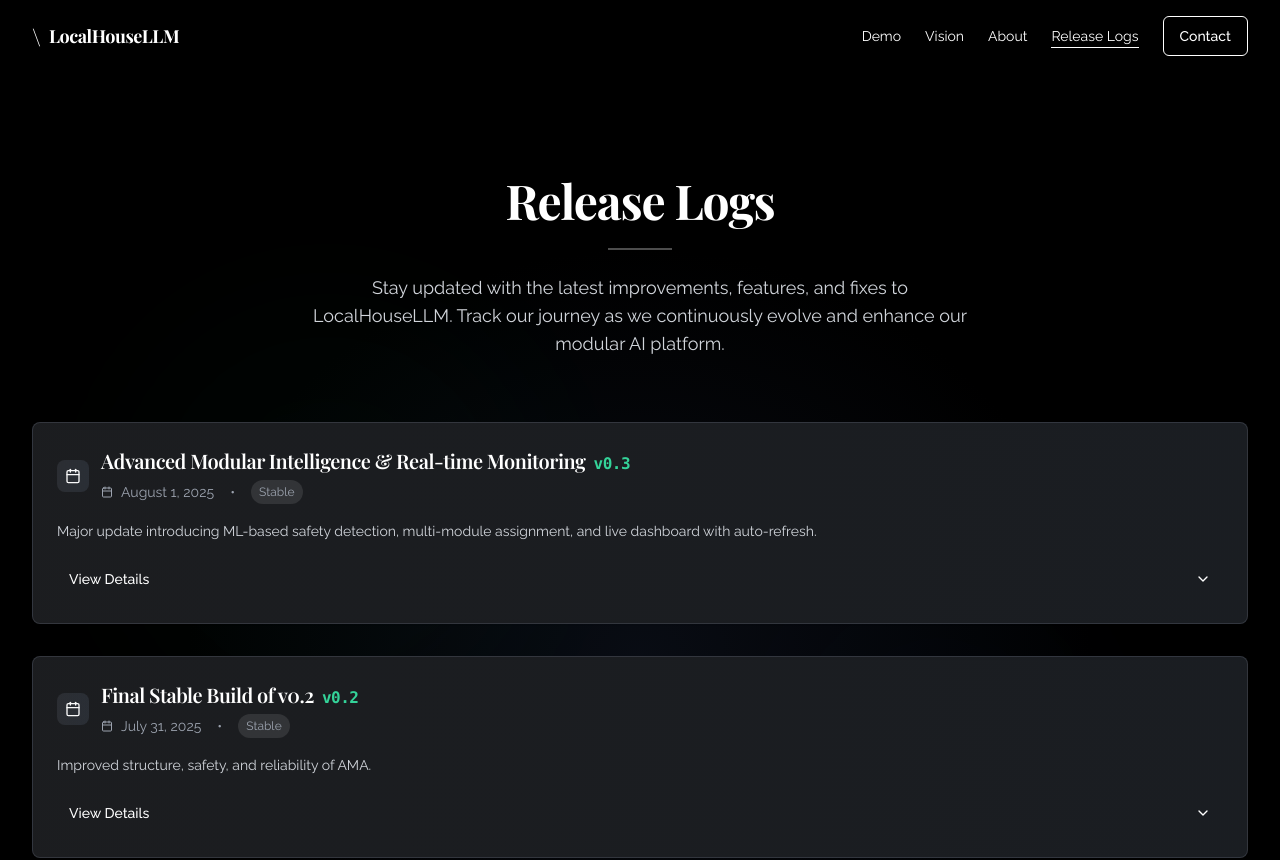
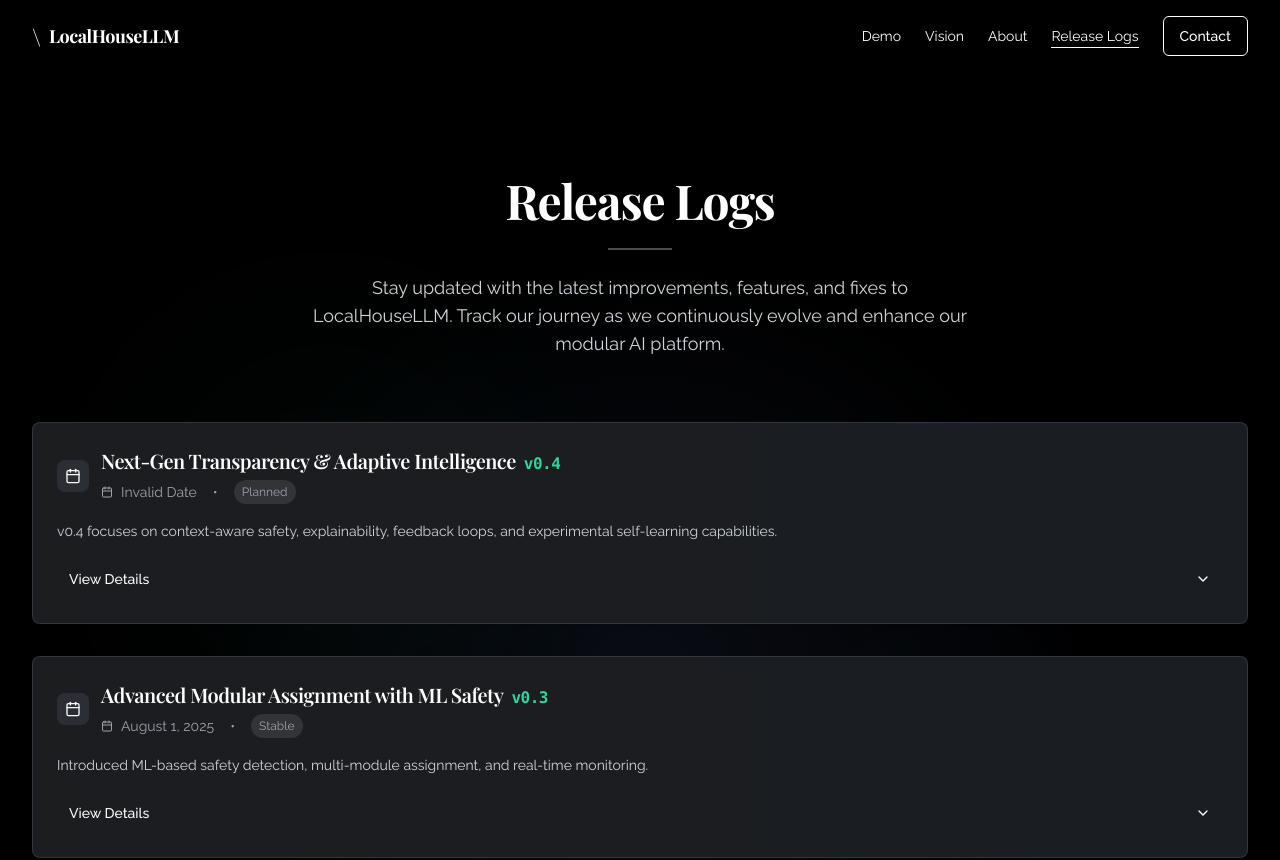
Before and after one commit to Vansh-synthetica/LocalHouseLLM, a React (Vite) app: page /release-logs in a window 1280 px wide. Shown: the top 860 px of the page. Built offline with nearby package versions, Linux system fonts and the light colour scheme.

Commit message:
Update ReleaseLogs.tsx

```diff
--- a/src/pages/ReleaseLogs.tsx
+++ b/src/pages/ReleaseLogs.tsx
@@ -8,32 +8,55 @@ import Layout from '@/components/Layout';
 
 // Easy-to-update release logs data
 // Simply add new releases to the beginning of this array
+
 const RELEASE_LOGS = [
+  {
+    version: "v0.4",
+    date: "upcoming",
+    type: "planned",
+    title: "Next-Gen Transparency & Adaptive Intelligence",
+    summary: "v0.4 focuses on context-aware safety, explainability, feedback loops, and experimental self-learning capabilities.",
+    features: [
+      "Two-layer safety filtering (ML + rule-based) with reduced false positives",
+      "Confidence thresholds to issue warnings for borderline unsafe inputs",
+      "Explainability layer that logs reasoning and displays decisions to users",
+      "Improved logs with decision reasons, triggered keywords, and model vs. rule outcomes",
+      "Admin feedback button to flag incorrect decisions and store data for model improvement",
+      "Weighted multi-module detection with fallback to general modules for low-confidence queries",
+      "Enhanced UI and dashboard with filters, search, and color-coded statuses"
+    ],
+    experimental: [
+      "Lightweight fine-tuned model hosted locally to reduce reliance on external APIs",
+      "Adaptive learning mode using admin overrides to improve over time",
+      "Performance optimizations with rotating logs and memory control"
+    ],
+    fixes: [],
+    breaking: [],
+    known_issues: []
+  },
   {
     version: "v0.3",
     date: "2025-08-01",
     type: "stable",
-    title: "Advanced Modular Intelligence & Real-time Monitoring",
-    summary: "Major update introducing ML-based safety detection, multi-module assignment, and live dashboard with auto-refresh.",
+    title: "Advanced Modular Assignment with ML Safety",
+    summary: "Introduced ML-based safety detection, multi-module assignment, and real-time monitoring.",
     features: [
-      "Integrated tiny HuggingFace model for AI-driven safety classification",
-      "Real-time ML-based text classification with confidence scores",
-      "Multi-module detection for complex queries",
-      "Advanced logging system with real-time Streamlit dashboard",
-      "Enhanced pipeline with fallback rule-based safety check",
-      "Improved stability with full error handling and debugging logs"
+      "Integrated HuggingFace model for intelligent safety checks",
+      "Multi-module assignment for complex queries",
+      "Real-time live dashboard with auto-refresh and visual stats",
+      "Improved pipeline with robust error handling and logs",
+      "Streamlined code structure for stability and future expansion"
     ],
     fixes: [
-      "Resolved torch installation issues and dependency conflicts",
-      "Fixed improper blocking of safe text in several edge cases",
-      "Improved keyword extraction and logging accuracy",
-      "Optimized dashboard for continuous refresh without experimental features"
+      "Resolved path issues and ensured ML model loads correctly",
+      "Stabilized Streamlit dashboard auto-refresh",
+      "Reduced false negatives in safety classification"
     ],
     breaking: [],
     known_issues: [
-      "Some safe queries may still be flagged unsafe due to ML model bias",
-      "Blocked words are not fully visible in dashboard logs",
-      "Contextual safety detection can produce false positives in rare cases"
+      "False positives still occur in some safe queries",
+      "Blocked inputs are not fully visible in dashboard logs",
+      "ML model decisions lack reasoning transparency"
     ]
   },
   {
@@ -95,7 +118,6 @@ const RELEASE_LOGS = [
     ]
   }
 ];
-
 
 const ITEMS_PER_PAGE = 3;
 
```
